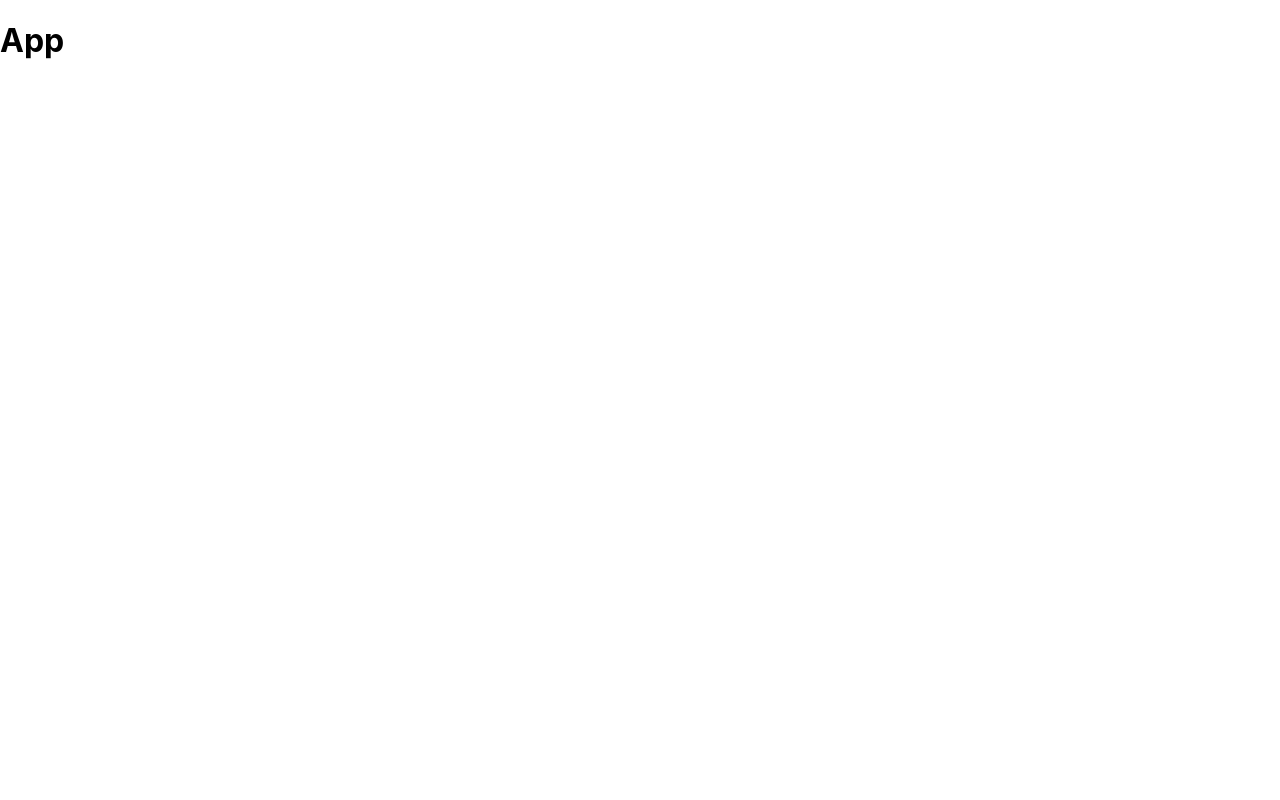
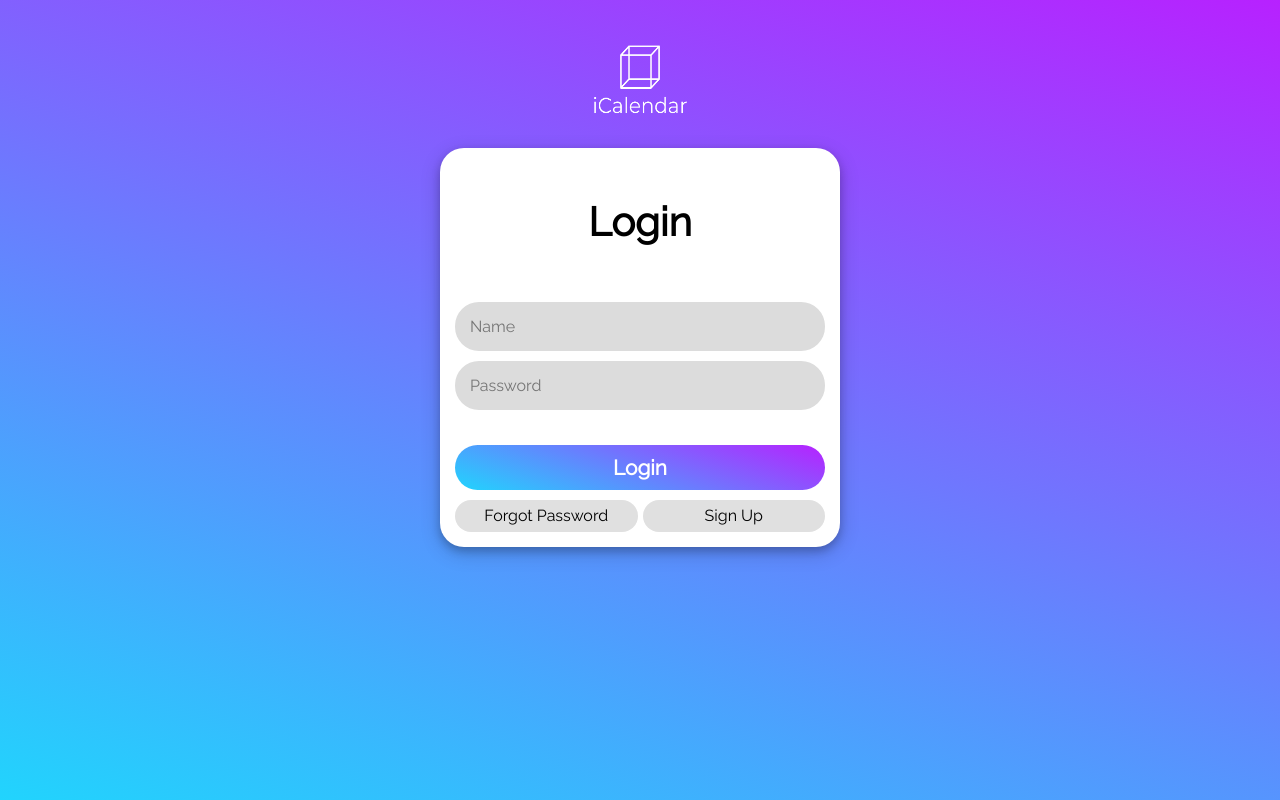
Before and after one commit to roger-rangel/iCalendar_Small_Challenge, a React (Create React App) app: page / in a window 1280 px wide. Built offline with nearby package versions, Linux system fonts and the light colour scheme.

Commit message:
Add LogIn

```diff
--- a/src/App.js
+++ b/src/App.js
@@ -1,10 +1,13 @@
 /* eslint-disable no-unused-vars */
+import React from 'react';
+import Login from './Views/LogIn/login';
+
 
 function App() {
   return (
-    <div className="App">
-      <h1>App</h1>
-    </div>
+    <>
+    <Login />
+    </>
   );
 }
 
--- /dev/null
+++ b/src/Views/LogIn/login.css
@@ -0,0 +1,105 @@
+@import url('https://fonts.googleapis.com/css?family=Raleway&display=swap');
+* {
+	box-sizing: border-box;
+}
+.login {
+	font-family: 'Raleway', sans-serif;
+     margin-top: 0 auto;
+}
+
+.login-box {
+	display: flex;
+    flex-direction: column;
+	background-color: white;
+	align-items: center;
+	/* justify-content: center; */
+	background-color: #21D4FD;
+	background-image: linear-gradient(19deg, #21D4FD 0%, #B721FF 100%);
+  	height: 100vh;
+    padding-top: 2rem;
+}
+.login-form {
+  	min-width: 250px;
+  	max-width: 400px;
+	border-radius: 24px;
+	padding: 15px;
+	background-color: white;
+	box-shadow: 0 4px 8px 0 rgba(0, 0, 0, 0.2), 0 6px 20px 0 rgba(0, 0, 0, 0.19);
+}
+.login-form h1 {
+	text-align: center;
+	font-size: 2.5rem;
+	margin-top: 35px;
+}
+.login-form input[type = "text"] {
+	margin-top: 30px;
+}
+.login-form input[type = "password"] {
+	margin-top: 10px;
+}
+input {
+  outline: none;
+ }
+.links {
+	margin-top: 10px;
+	display: flex;
+	flex-wrap: wrap;
+	flex-direction: row;
+}
+.links > a:first-of-type {
+	margin-right: 5px;
+}
+.links > a {
+	background-color: #E0E0E0;
+	border-radius: 24px;
+	font-weight: 400;
+	color: black;
+	line-height: 12px;
+	flex: 1;
+	text-align: center;
+	padding: 10px;
+	text-decoration: none;
+  font-family: 'Raleway';
+	transition: 0.25s;
+}
+.links > a:hover {
+	opacity: 0.6;
+}
+.login-form button[type = "submit"] {
+	background-color:  #E0E0E0;
+	background-image: linear-gradient(19deg, #21D4FD 0%, #B721FF 100%);
+	width: 100%;
+	color: white;
+  	border: none;
+	margin-top: 35px;
+  	cursor: pointer;
+	padding: 10px;
+  	font-family: 'Raleway', sans-seriff;
+  	font-size: 1.3rem;
+	font-weight: bold;
+	border-radius: 24px;
+	transition: 0.25s;
+}
+.login-form button[type = "submit"]:hover {
+	opacity: 0.8;
+}
+.login-form input[type = "text"]:focus, .login-form input[type = "password"]:focus {
+ 	border: 2px #21D4FD solid;
+ }
+.login-form input[type = "text"], .login-form input[type = "password"] {
+	width: 100%;
+	border: none;
+	border-radius: 24px;
+  	font-size: 1rem;
+  	font-family: 'Raleway', sans-seriff;
+	background-color: gainsboro;
+	padding: 15px;
+}
+
+.image-logo {
+    display: flex;
+    height: 100px;
+    width: 120px;
+    margin: 0 auto;
+    margin-bottom: 1rem;
+}
--- /dev/null
+++ b/src/Views/LogIn/login.jsx
@@ -0,0 +1,47 @@
+/* eslint-disable import/no-anonymous-default-export */
+import React, { useState } from 'react';
+import { useDispatch } from 'react-redux';
+import { signIn } from '../../Controllers/Redux/authSlice';
+import logo from '../../assets/logo/logo.png'
+import './login.css';
+
+export default () => {
+    const dispatch = useDispatch();
+
+    const [formInput, setFormInput] = useState({
+        name: "",
+        password: ""
+    })
+
+    function inputChanged(e) {
+        setFormInput({
+            ...formInput,
+           [e.target.name]: e.target.value
+        })
+    }
+
+    function submit(e) {
+        dispatch(signIn(formInput));
+        e.preventDefault();
+    }
+
+    return (
+        <div className='login'>
+          <div className='login-box'>
+            <img className='image-logo' src={logo} alt='Logo'></img>
+            <form className='login-form'>
+                <h1>Login</h1>
+                <input name='name' type="text" placeholder='Name' onChange={inputChanged} value={formInput.name}>
+                </input>
+                <input name='password' type="password" placeholder='Password' onChange={inputChanged} value={formInput.password}>
+                </input>
+                <button name='Login' type='submit' onClick={submit} >Login</button>
+                <div className="links">
+                    <a href="/">Forgot Password</a>
+                    <a href="/">Sign Up</a>
+			    </div>
+            </form>
+          </div>
+        </div>
+    )
+}
```
Also changed, not shown: src/assets/logo/logo.png (added).
